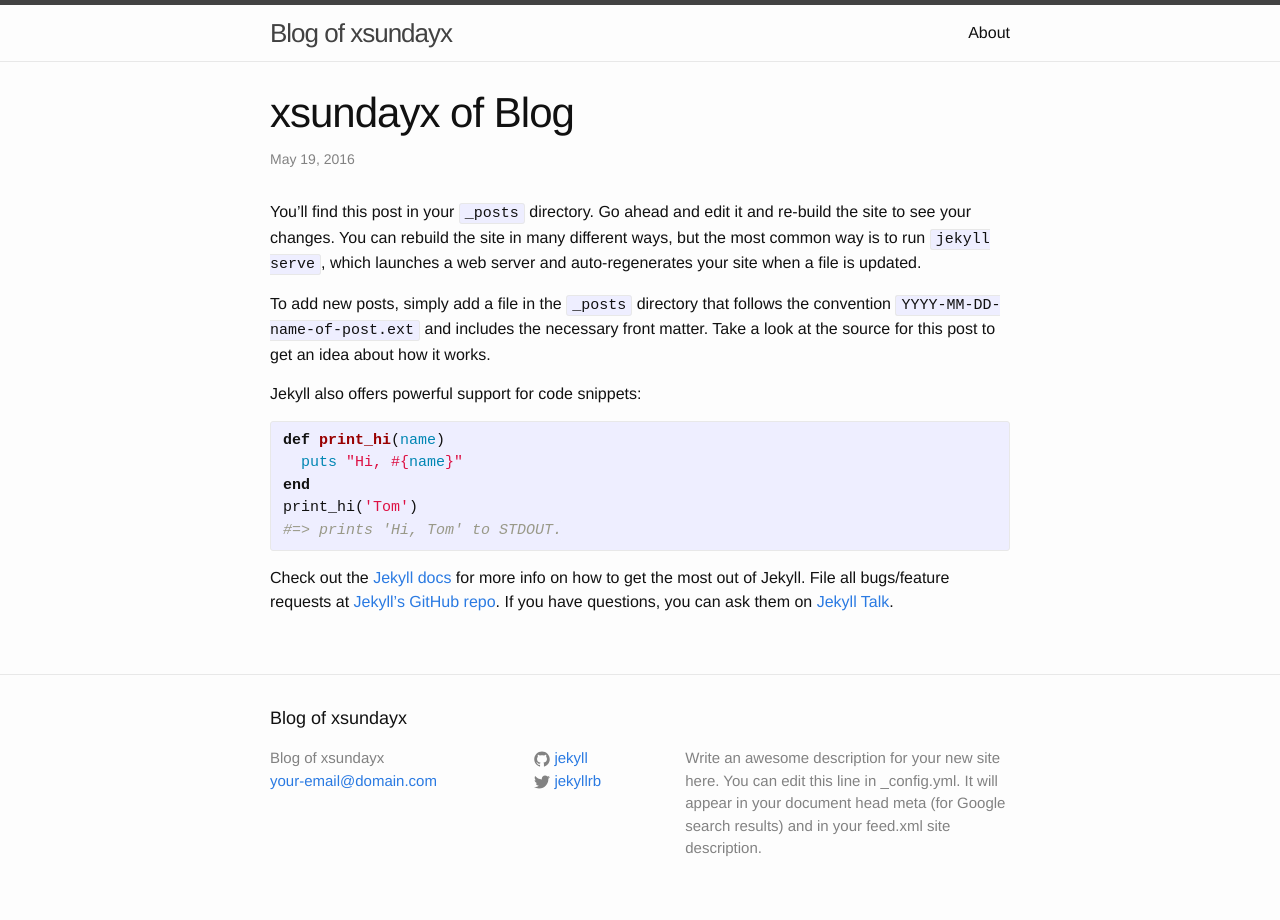
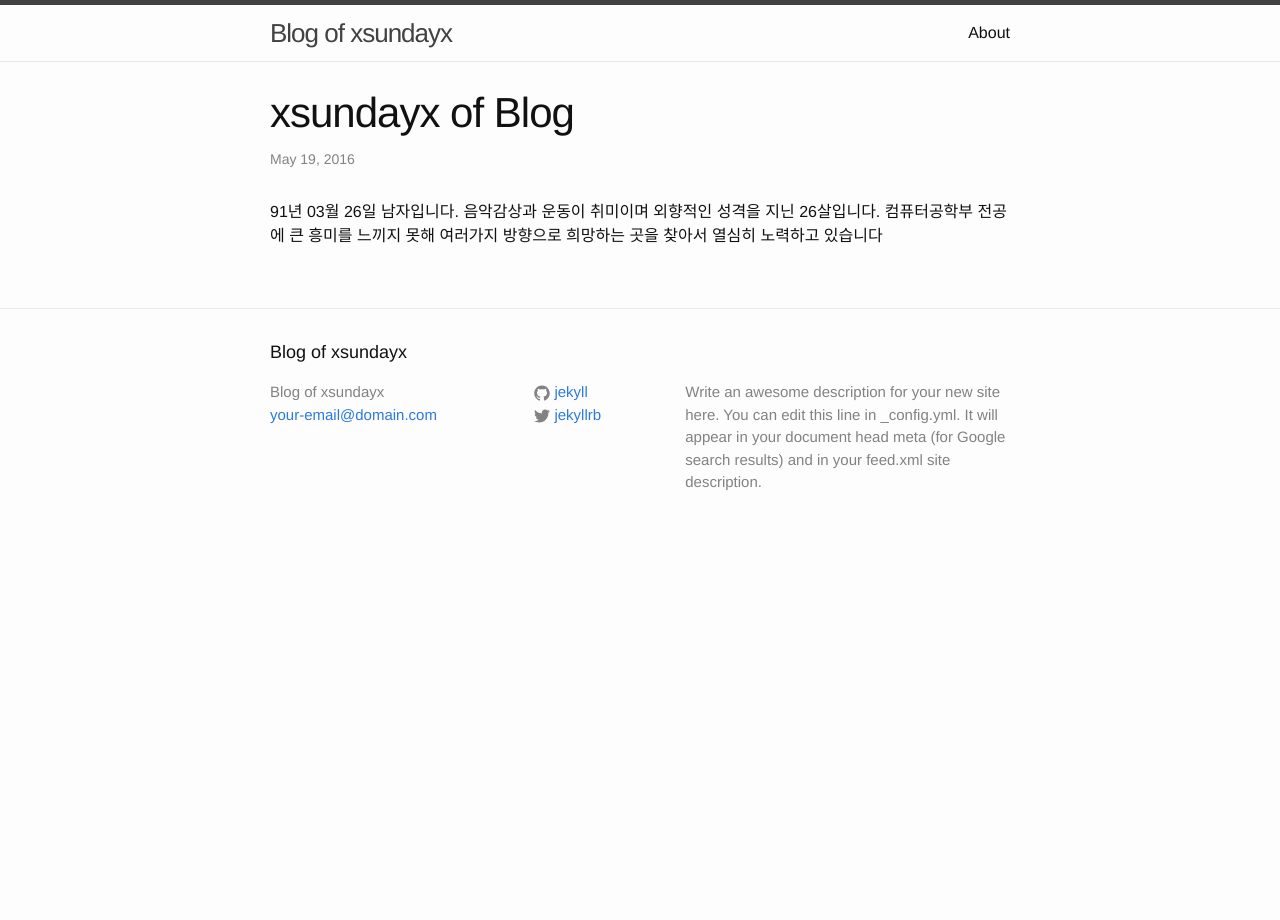
Before and after one commit to xsundayx/xsundayx.github.com, a Jekyll site: the page built from _posts/2016-05-19-welcome-to-jekyll.markdown, in a window 1280 px wide. Built offline with Jekyll 4.4.1, drawn with Linux system fonts in a browser that asks for light colours.

Commit message:
2016-05-26-new-blog.md

```diff
--- a/_posts/2016-05-19-welcome-to-jekyll.markdown
+++ b/_posts/2016-05-19-welcome-to-jekyll.markdown
@@ -4,21 +4,11 @@ title:  xsundayx of Blog
 date:   2016-05-19 15:29:01 +0900
 categories: jekyll blog !
 ---
-You’ll find this post in your `_posts` directory. Go ahead and edit it and re-build the site to see your changes. You can rebuild the site in many different ways, but the most common way is to run `jekyll serve`, which launches a web server and auto-regenerates your site when a file is updated.
 
-To add new posts, simply add a file in the `_posts` directory that follows the convention `YYYY-MM-DD-name-of-post.ext` and includes the necessary front matter. Take a look at the source for this post to get an idea about how it works.
-
-Jekyll also offers powerful support for code snippets:
-
-{% highlight ruby %}
-def print_hi(name)
-  puts "Hi, #{name}"
-end
-print_hi('Tom')
-#=> prints 'Hi, Tom' to STDOUT.
-{% endhighlight %}
-
-Check out the [Jekyll docs][jekyll-docs] for more info on how to get the most out of Jekyll. File all bugs/feature requests at [Jekyll’s GitHub repo][jekyll-gh]. If you have questions, you can ask them on [Jekyll Talk][jekyll-talk].
+91년 03월 26일 남자입니다.
+음악감상과 운동이 취미이며 외향적인 성격을 지닌 26살입니다.
+컴퓨터공학부 전공에 큰 흥미를 느끼지 못해 여러가지 방향으로 희망하는 곳을 찾아서
+열심히 노력하고 있습니다
 
 [jekyll-docs]: http://jekyllrb.com/docs/home
 [jekyll-gh]:   https://github.com/jekyll/jekyll
```
